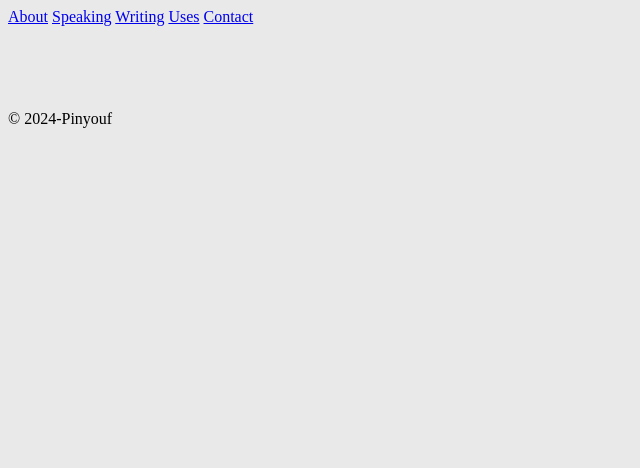
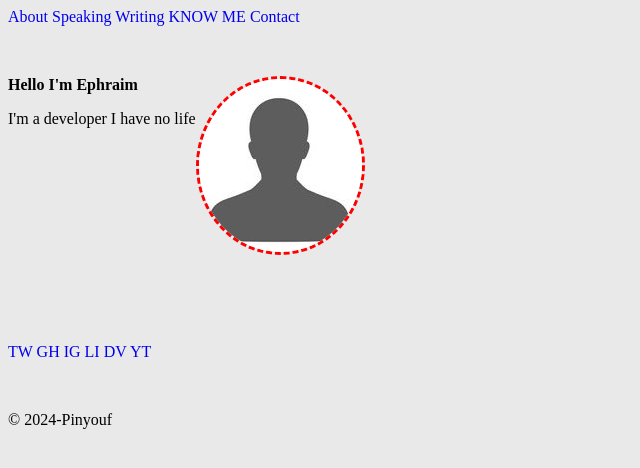
Before and after one commit to Pinyouf/html_repo, a plain HTML site: page knowme.html in a window 1280 px wide. Shown: the whole page, without its empty margins (0-640 px from the left). Drawn offline with Linux system fonts and the light colour scheme.

Commit message:
Changes in pages

```diff
--- a/knowme.html
+++ b/knowme.html
@@ -11,14 +11,35 @@
       <a href="about.html">About</a>
       <a href="speaking.html">Speaking</a>
       <a href="writing.html">Writing</a>
-      <a href="uses.html">Uses</a>
+      <a href="knowme.html">KNOW ME</a>
       <a href="contact.html">Contact</a>
     </header>
-    <main>
+    <main >
 
+      <div class="main_content">
+        <section >
+<strong>
+    Hello I'm Ephraim
+</strong>
+<p>I'm a developer I have no life</p>
+        </section>
+        <section>
+            <img src="assets/avatar.PNG" alt=" my pic" class="avatar">
+        </section>
+
+      </div>
     </main>
   </body>
   <p>&nbsp;</p>
   <p>&nbsp;</p>
-  <footer style="margin-bottom: 5px">&copy; 2024-Pinyouf</footer>
+  <footer style="margin-bottom: 5px">
+    <a href="#">TW</a>
+    <a href="#">GH</a>
+    <a href="#">IG</a>
+    <a href="#">LI</a>
+    <a href="#">DV</a>
+    <a href="#">YT</a>
+<p>&nbsp;</p>
+    &copy; 2024-Pinyouf
+</footer>
 </html>
--- a/style.css
+++ b/style.css
@@ -16,3 +16,32 @@
     border: 0px;
     cursor: pointer;
 }
+.menus{
+    align-content:center;
+}
+a:link {
+    text-decoration: none;
+  }
+
+  a:visited {
+    text-decoration: none;
+  }
+
+  a:hover {
+    text-decoration: underline;
+  }
+
+  a:active {
+    text-decoration: underline;
+  }
+  .avatar {
+    border-radius: 50%;
+    border:dashed;
+    border-color: red;
+    border-width: 3px;
+  }
+ .main_content{
+    display: inline-flex;
+    padding-top: 50px;
+    align-content: center;
+ }
```
Also changed, not shown: about.html (+7 -4 lines), contact.html (+7 -4 lines), index.html (+9 -4 lines).
